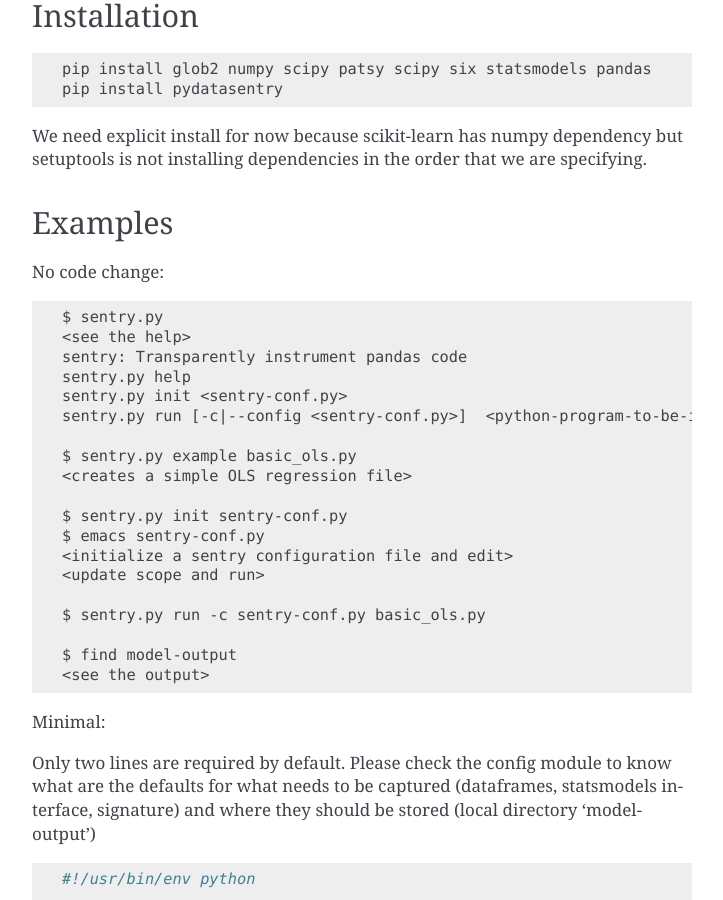
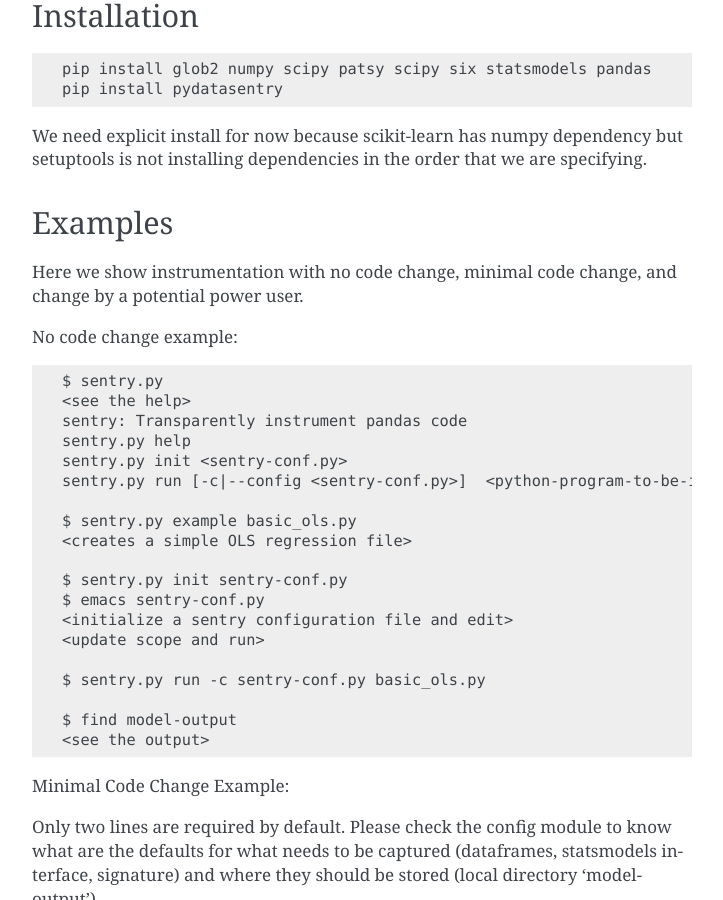
Before and after one commit to yarapavan/pydatasentry, a Sphinx documentation site: the page built from docs/README.rst, in a window 1280 px wide and 900 px high, scrolled down 1087 px. Shown: the whole window, without its empty margins (388-1111 px from the left). Built offline with Sphinx 7.4.7, drawn with Linux system fonts in a browser that asks for light colours.

Commit message:
Minor beautification

```diff
--- a/docs/README.rst
+++ b/docs/README.rst
@@ -66,7 +66,10 @@
 Examples
 ~~~~~~~~~
 
-No code change:
+Here we show instrumentation with no code change, minimal code change,
+and change by a potential power user.
+
+No code change example:
 ::
 
     $ sentry.py
@@ -91,7 +94,7 @@
 
 
 
-Minimal:
+Minimal Code Change Example:
 
 Only two lines are required by default. Please check the config module
 to know what are the defaults for what needs to be captured
```
